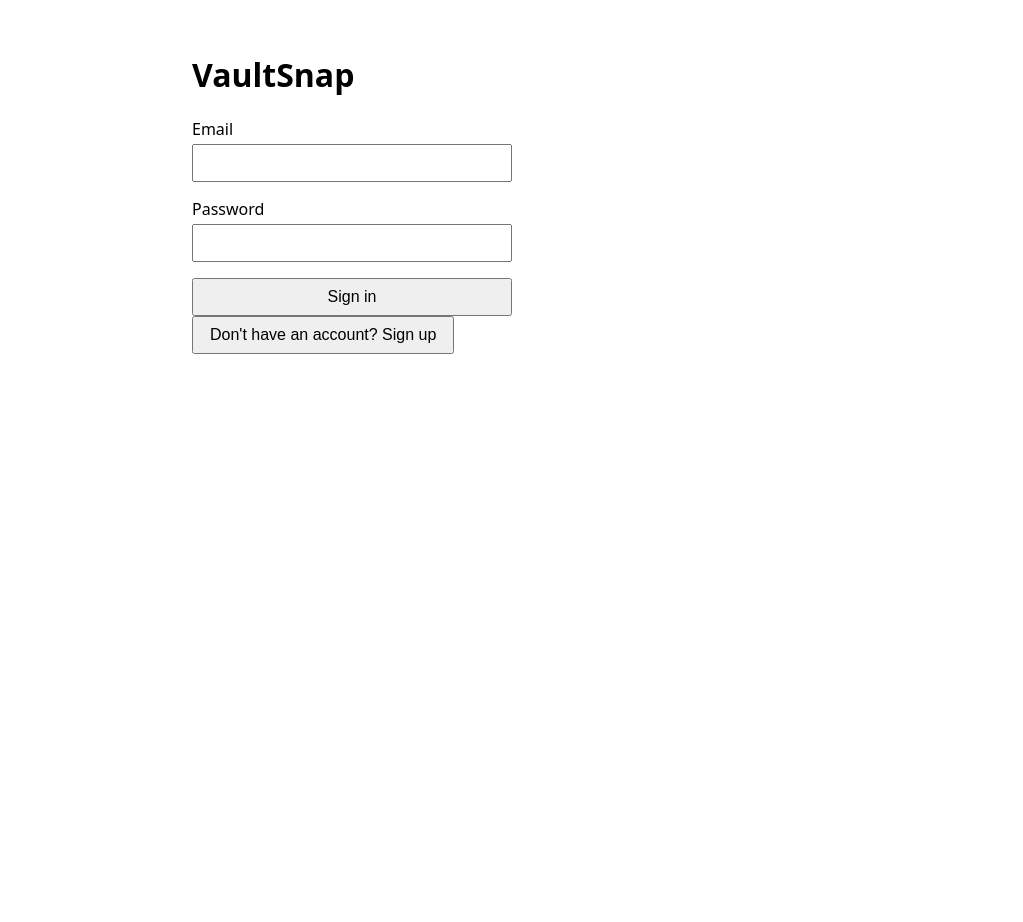
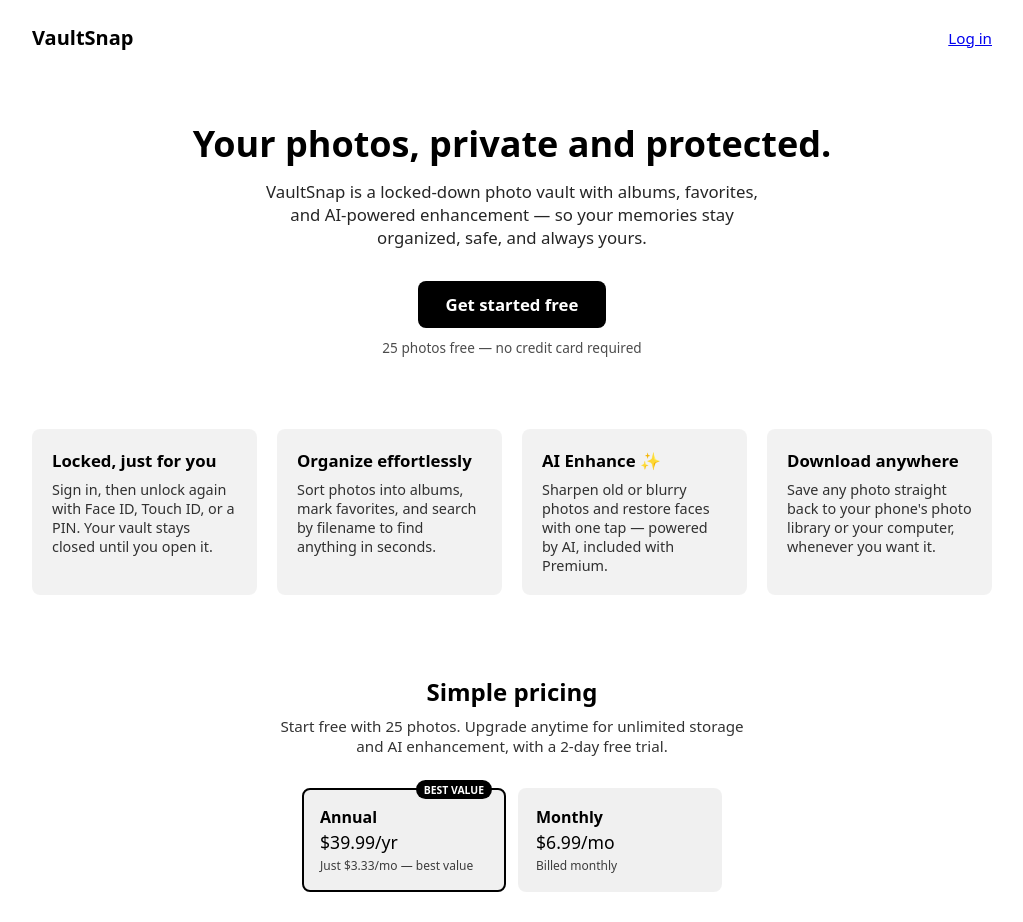
Before and after one commit to garygatewood-dev/vaultsnap, a React (Vite) app: page / in a window 1280 px wide. Before the commit this address led to /login. Shown: the top 922 px of the page, without its empty margins (128-1151 px from the left). Before the commit the page ends 800 px from the top, so only its background shows below. Built offline with nearby package versions, Linux system fonts and the light colour scheme; no server answers.

Commit message:
Add marketing landing page at /, move vault to /vault
Signed-in visitors to / are redirected straight to /vault. Login gained
a ?mode=signup deep link from the landing page's CTA.

```diff
--- a/index.html
+++ b/index.html
@@ -3,7 +3,11 @@
   <head>
     <meta charset="UTF-8" />
     <meta name="viewport" content="width=device-width, initial-scale=1.0" />
-    <title>VaultSnap</title>
+    <title>VaultSnap — Your Private Photo Vault</title>
+    <meta
+      name="description"
+      content="VaultSnap is a locked, private photo vault with albums, favorites, and AI-powered photo enhancement. Start free with 25 photos."
+    />
   </head>
   <body>
     <div id="root"></div>
--- a/src/App.jsx
+++ b/src/App.jsx
@@ -2,6 +2,7 @@ import { BrowserRouter, Routes, Route } from 'react-router-dom'
 import { AuthProvider } from './lib/AuthContext'
 import ProtectedRoute from './components/ProtectedRoute'
 import VaultLock from './components/VaultLock'
+import Landing from './pages/Landing'
 import Login from './pages/Login'
 import Vault from './pages/Vault'
 
@@ -10,9 +11,10 @@ function App() {
     <AuthProvider>
       <BrowserRouter>
         <Routes>
+          <Route path="/" element={<Landing />} />
           <Route path="/login" element={<Login />} />
           <Route
-            path="/"
+            path="/vault"
             element={
               <ProtectedRoute>
                 <VaultLock>
--- a/src/index.css
+++ b/src/index.css
@@ -504,3 +504,133 @@ button {
   padding: 0.15rem 0.5rem;
   border-radius: 1rem;
 }
+
+.login-back-link {
+  display: inline-block;
+  margin-bottom: 1rem;
+  font-weight: 700;
+  text-decoration: none;
+}
+
+.landing {
+  max-width: 960px;
+  margin: 0 auto;
+  padding: 0 1.5rem 4rem;
+}
+
+.landing-header {
+  display: flex;
+  align-items: center;
+  justify-content: space-between;
+  padding: 1.5rem 0;
+}
+
+.landing-logo {
+  font-size: 1.25rem;
+  font-weight: 700;
+}
+
+.landing-nav-login {
+  font-size: 0.95rem;
+}
+
+.landing-hero {
+  padding: 3rem 0 2.5rem;
+  text-align: center;
+}
+
+.landing-hero h1 {
+  font-size: 2.25rem;
+  margin: 0 0 1rem;
+  line-height: 1.15;
+}
+
+.landing-hero p {
+  max-width: 32rem;
+  margin: 0 auto;
+  font-size: 1.05rem;
+  opacity: 0.85;
+}
+
+.landing-hero-actions {
+  display: flex;
+  flex-direction: column;
+  align-items: center;
+  gap: 0.6rem;
+  margin-top: 2rem;
+}
+
+.landing-cta {
+  display: inline-block;
+  padding: 0.75rem 1.75rem;
+  font-size: 1.05rem;
+  font-weight: 600;
+  background: canvastext;
+  color: canvas;
+  border-radius: 0.5rem;
+  text-decoration: none;
+}
+
+.landing-hero-sub {
+  font-size: 0.85rem;
+  opacity: 0.7;
+}
+
+.landing-features {
+  display: grid;
+  grid-template-columns: repeat(auto-fit, minmax(200px, 1fr));
+  gap: 1.25rem;
+  padding: 2rem 0;
+}
+
+.landing-feature-card {
+  padding: 1.25rem;
+  border-radius: 0.5rem;
+  background: color-mix(in srgb, canvastext 5%, transparent);
+}
+
+.landing-feature-card h3 {
+  margin: 0 0 0.5rem;
+  font-size: 1.05rem;
+}
+
+.landing-feature-card p {
+  margin: 0;
+  font-size: 0.9rem;
+  opacity: 0.8;
+}
+
+.landing-pricing {
+  text-align: center;
+  padding: 3rem 0 2rem;
+}
+
+.landing-pricing h2 {
+  margin: 0 0 0.5rem;
+}
+
+.landing-pricing-sub {
+  max-width: 30rem;
+  margin: 0 auto 2rem;
+  opacity: 0.8;
+  font-size: 0.95rem;
+}
+
+.landing-plans {
+  max-width: 420px;
+  margin: 0 auto 2rem;
+}
+
+.landing-footer {
+  text-align: center;
+  padding-top: 2rem;
+  border-top: 1px solid color-mix(in srgb, canvastext 12%, transparent);
+  font-size: 0.85rem;
+  opacity: 0.6;
+}
+
+@media (max-width: 560px) {
+  .landing-hero h1 {
+    font-size: 1.75rem;
+  }
+}
--- /dev/null
+++ b/src/pages/Landing.jsx
@@ -0,0 +1,93 @@
+import { Navigate, Link } from 'react-router-dom'
+import { useAuth } from '../lib/AuthContext'
+import { FREE_TIER_PHOTO_LIMIT } from '../lib/subscription'
+
+const FEATURES = [
+  {
+    title: 'Locked, just for you',
+    body: 'Sign in, then unlock again with Face ID, Touch ID, or a PIN. Your vault stays closed until you open it.',
+  },
+  {
+    title: 'Organize effortlessly',
+    body: 'Sort photos into albums, mark favorites, and search by filename to find anything in seconds.',
+  },
+  {
+    title: 'AI Enhance ✨',
+    body: 'Sharpen old or blurry photos and restore faces with one tap — powered by AI, included with Premium.',
+  },
+  {
+    title: 'Download anywhere',
+    body: "Save any photo straight back to your phone's photo library or your computer, whenever you want it.",
+  },
+]
+
+const PLANS = [
+  { id: 'annual', name: 'Annual', price: '$39.99/yr', sub: 'Just $3.33/mo — best value', highlight: true },
+  { id: 'monthly', name: 'Monthly', price: '$6.99/mo', sub: 'Billed monthly' },
+]
+
+export default function Landing() {
+  const { user, loading } = useAuth()
+
+  // Signed-in visitors don't need the pitch — send them straight to their vault.
+  if (!loading && user) return <Navigate to="/vault" replace />
+
+  return (
+    <div className="landing">
+      <header className="landing-header">
+        <span className="landing-logo">VaultSnap</span>
+        <Link to="/login" className="landing-nav-login">
+          Log in
+        </Link>
+      </header>
+
+      <section className="landing-hero">
+        <h1>Your photos, private and protected.</h1>
+        <p>
+          VaultSnap is a locked-down photo vault with albums, favorites, and AI-powered enhancement — so your
+          memories stay organized, safe, and always yours.
+        </p>
+        <div className="landing-hero-actions">
+          <Link to="/login?mode=signup" className="landing-cta">
+            Get started free
+          </Link>
+          <span className="landing-hero-sub">{FREE_TIER_PHOTO_LIMIT} photos free — no credit card required</span>
+        </div>
+      </section>
+
+      <section className="landing-features">
+        {FEATURES.map((f) => (
+          <div className="landing-feature-card" key={f.title}>
+            <h3>{f.title}</h3>
+            <p>{f.body}</p>
+          </div>
+        ))}
+      </section>
+
+      <section className="landing-pricing">
+        <h2>Simple pricing</h2>
+        <p className="landing-pricing-sub">
+          Start free with {FREE_TIER_PHOTO_LIMIT} photos. Upgrade anytime for unlimited storage and AI enhancement,
+          with a 2-day free trial.
+        </p>
+        <div className="paywall-plans landing-plans">
+          {PLANS.map((p) => (
+            <div className={`paywall-plan ${p.highlight ? 'selected' : ''}`} key={p.id}>
+              {p.highlight && <span className="paywall-badge">Best value</span>}
+              <span className="paywall-plan-name">{p.name}</span>
+              <span className="paywall-plan-price">{p.price}</span>
+              <span className="paywall-plan-sub">{p.sub}</span>
+            </div>
+          ))}
+        </div>
+        <Link to="/login?mode=signup" className="landing-cta">
+          Start your free trial
+        </Link>
+      </section>
+
+      <footer className="landing-footer">
+        <span>© {new Date().getFullYear()} VaultSnap</span>
+      </footer>
+    </div>
+  )
+}
--- a/src/pages/Login.jsx
+++ b/src/pages/Login.jsx
@@ -1,17 +1,20 @@
 import { useState } from 'react'
-import { Navigate } from 'react-router-dom'
+import { Navigate, Link, useSearchParams } from 'react-router-dom'
 import { useAuth } from '../lib/AuthContext'
 
 export default function Login() {
   const { user, signIn, signUp } = useAuth()
-  const [mode, setMode] = useState('signin')
+  const [searchParams] = useSearchParams()
+  // Landing page's "Get started free" CTA links here with ?mode=signup so
+  // visitors land straight on the signup form instead of having to toggle.
+  const [mode, setMode] = useState(searchParams.get('mode') === 'signup' ? 'signup' : 'signin')
   const [email, setEmail] = useState('')
   const [password, setPassword] = useState('')
   const [error, setError] = useState(null)
   const [info, setInfo] = useState(null)
   const [submitting, setSubmitting] = useState(false)
 
-  if (user) return <Navigate to="/" replace />
+  if (user) return <Navigate to="/vault" replace />
 
   async function handleSubmit(e) {
     e.preventDefault()
@@ -36,7 +39,10 @@ export default function Login() {
 
   return (
     <main>
-      <h1>VaultSnap</h1>
+      <Link to="/" className="login-back-link">
+        ← VaultSnap
+      </Link>
+      <h1>{mode === 'signin' ? 'Sign in' : 'Create your account'}</h1>
       <form onSubmit={handleSubmit}>
         <label>
           Email
```
